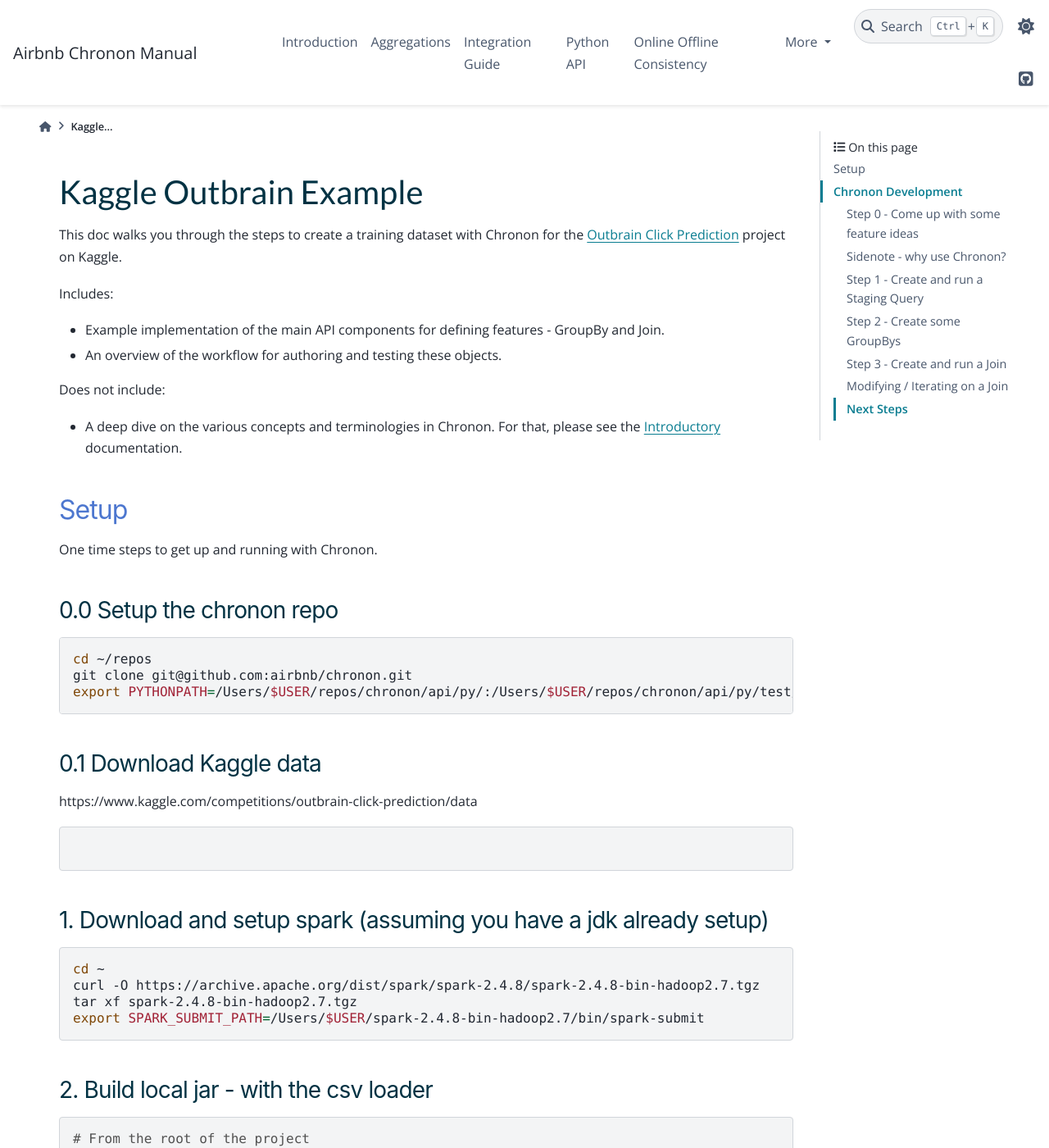
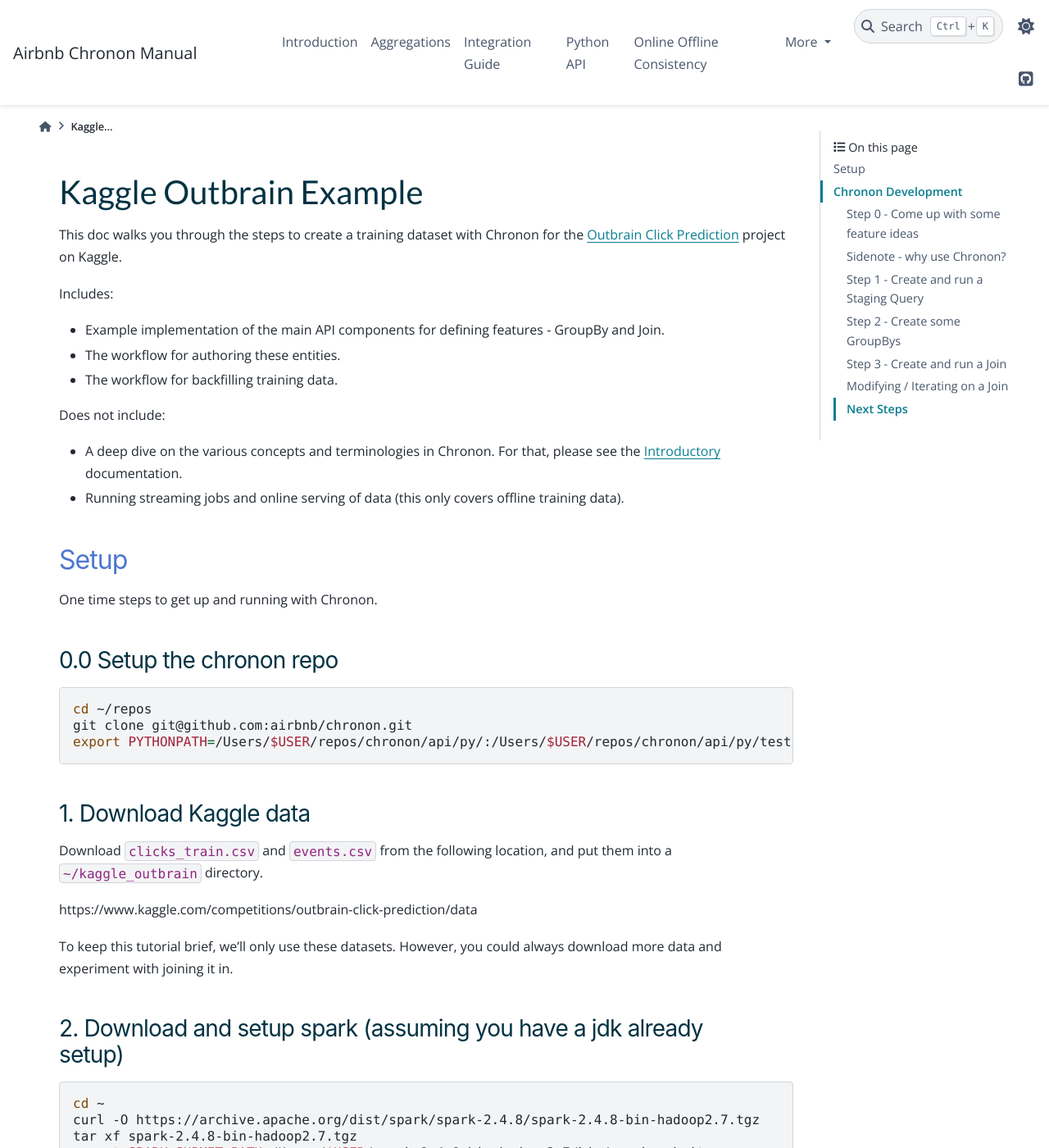
Before and after one commit to airbnb/chronon, a Sphinx documentation site: the page built from docs/source/Kaggle_Outbrain.md, in a window 1280 px wide and 1400 px high. Shown: the whole window at 82% size. Built offline with Sphinx 7.4.7 and the PyData theme 0.15.4, drawn with Linux system fonts in a browser that asks for light colours; some of the changed text lies outside the part shown.

Commit message:
revert changes to outbrain

````diff
--- a/docs/source/Kaggle_Outbrain.md
+++ b/docs/source/Kaggle_Outbrain.md
@@ -4,10 +4,12 @@
 
 Includes:
 - Example implementation of the main API components for defining features - GroupBy and Join.
-- An overview of the workflow for authoring and testing these objects.
+- The workflow for authoring these entities.
+- The workflow for backfilling training data.
 
 Does not include:
 - A deep dive on the various concepts and terminologies in Chronon. For that, please see the [Introductory](https://chronon-ai.pages.dev/Introduction) documentation.
+- Running streaming jobs and online serving of data (this only covers offline training data).
 
 ## Setup
 One time steps to get up and running with Chronon.
@@ -19,16 +21,16 @@
 export PYTHONPATH=/Users/$USER/repos/chronon/api/py/:/Users/$USER/repos/chronon/api/py/test/sample/:$PYTHONPATH
 ```
 
-#### 0.1 Download Kaggle data
+#### 1. Download Kaggle data
+
+Download `clicks_train.csv` and `events.csv` from the following location, and put them into a `~/kaggle_outbrain` directory.
 
 https://www.kaggle.com/competitions/outbrain-click-prediction/data
 
-```aidl
-
-```
+To keep this tutorial brief, we'll only use these datasets. However, you could always download more data and experiment with joining it in.
 
 
-#### 1. Download and setup spark (assuming you have a jdk already setup)
+#### 2. Download and setup spark (assuming you have a jdk already setup)
 ```shell
 cd ~
 curl -O https://archive.apache.org/dist/spark/spark-2.4.8/spark-2.4.8-bin-hadoop2.7.tgz
@@ -36,11 +38,6 @@
 export SPARK_SUBMIT_PATH=/Users/$USER/spark-2.4.8-bin-hadoop2.7/bin/spark-submit
 ```
 
-#### 2. Build local jar - with the csv loader
-```shell
-# From the root of the project
-sbt spark_uber/assembly
-```
 
 #### 3. Now switch to the config repo (within the project)
 This is where we will do the bulk of development iterations from
@@ -101,19 +98,19 @@
 #### Run the staging query
 
 Now that we have our compiled file, we can pass it into the `run.py` runner which will execute the SQL and produce an output table for us to use next.
+
 ```shell
 mkdir ~/kaggle_outbrain
 
-DRIVER_MEMORY=4G EXECUTOR_CORES=6 EXECUTOR_MEMORY=18G PARALLELISM=10 MAX_EXECUTORS=1 \
+DRIVER_MEMORY=2G EXECUTOR_CORES=6 EXECUTOR_MEMORY=8G PARALLELISM=10 MAX_EXECUTORS=1 \
 python3 ~/repos/chronon/api/py/ai/chronon/repo/run.py --mode=backfill \
---chronon-jar=/Users/$USER/repos/chronon/spark/target/scala-2.11/{your-jar-file-name} \
 --conf=production/staging_queries/kaggle/outbrain.base_table \
 --local-data-path ~/kaggle_outbrain --local-warehouse-location ~/kaggle_outbrain_parquet
 ```
 
-**Note: you need to replace `{your-jar-file-name}` in the command above.** The sbt build command will suffix the filename with the name of your branch, so it might be something like spark_uber-assembly--dev-branch.jar.
+As long as you see a log line like `Finished writing to default.kaggle_outbrain_base_table`, then the job ran successfully.
 
-As long as you see a log line like `Finished writing to default.kaggle_outbrain_base_table`, then the job ran successfully. Some shell settings might have TODO
+**Important:** If your machine doesn't have enough available RAM, this job may OOM. It might be better to quit other memory-intensive applications before running.
 
 ### Step 2 - Create some GroupBys
 
@@ -145,13 +142,15 @@
 
 Running the join will backfill a training dataset with each of the features values computed correctly for each row defined on the `left` side of the join.
 ```shell
-DRIVER_MEMORY=16G EXECUTOR_MEMORY=16G EXECUTOR_CORES=6 PARALLELISM=100 MAX_EXECUTORS=1 \
+DRIVER_MEMORY=4G EXECUTOR_MEMORY=8G EXECUTOR_CORES=6 PARALLELISM=100 MAX_EXECUTORS=1 \
 python3 ~/repos/chronon/api/py/ai/chronon/repo/run.py --mode=backfill \
---chronon-jar=/Users/$USER/repos/chronon/spark/target/scala-2.11/spark_uber-assembly-csv_tool-0.0.18-SNAPSHOT.jar \
 --conf=production/joins/kaggle/outbrain.training_set \
 --local-data-path ~/kaggle_outbrain --local-warehouse-location ~/kaggle_outbrain_parquet \
 --ds=2016-07-01 --step-days=1
 ```
+
+**Important:** If your machine doesn't have enough available RAM, this job may OOM. It might be better to quit other memory-intensive applications before running.
+
 
 #### Access the data
 You can now see the parquet data here.
````
